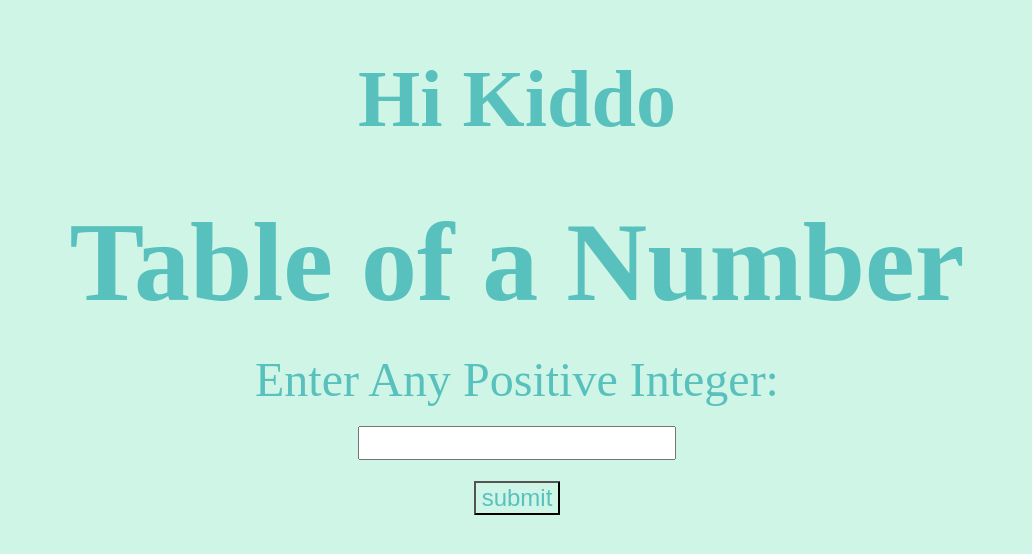
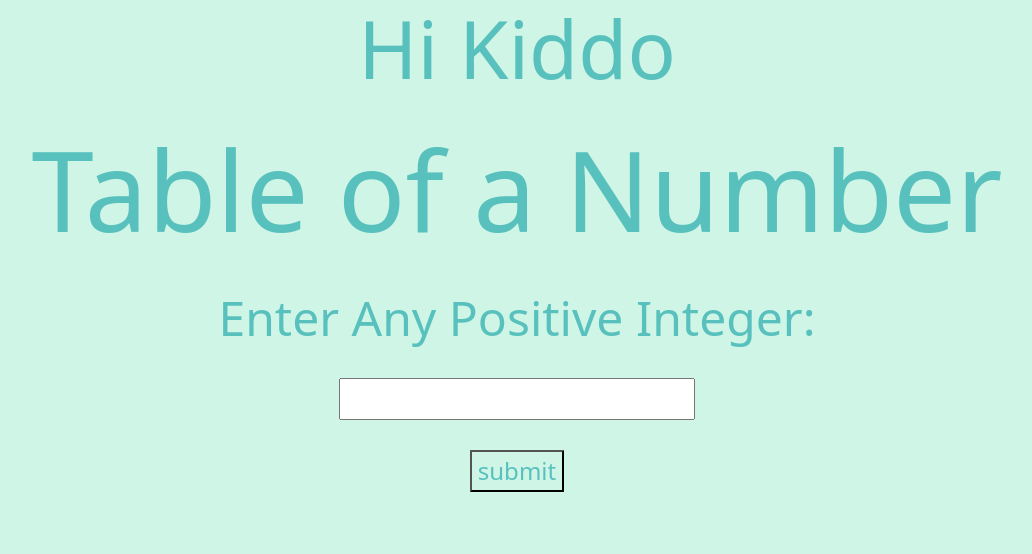
Before and after one commit to SUMITJADHAV29797/table-of-a-number, a website: page index.html in a window 1280 px wide. Shown: the whole page, without its empty margins (123-1155 px from the left). Drawn offline with nearby package versions, Linux system fonts and the light colour scheme.

Commit message:
Update index.html

```diff
--- a/index.html
+++ b/index.html
@@ -5,7 +5,7 @@
   <meta charset="utf-8">
   <title>Table of Two</title>
 
-  <link href="https://cdn.jsdelivr.net/npm/bootstrap@5.2.2/dist/js/bootstrap.bundle.min.js" rel="stylesheet">
+  <link href="https://cdn.jsdelivr.net/npm/bootstrap@5.2.3/dist/css/bootstrap.min.css" rel="stylesheet">
   <link rel="stylesheet" href="public/styles.css">
 </head>
 
```
